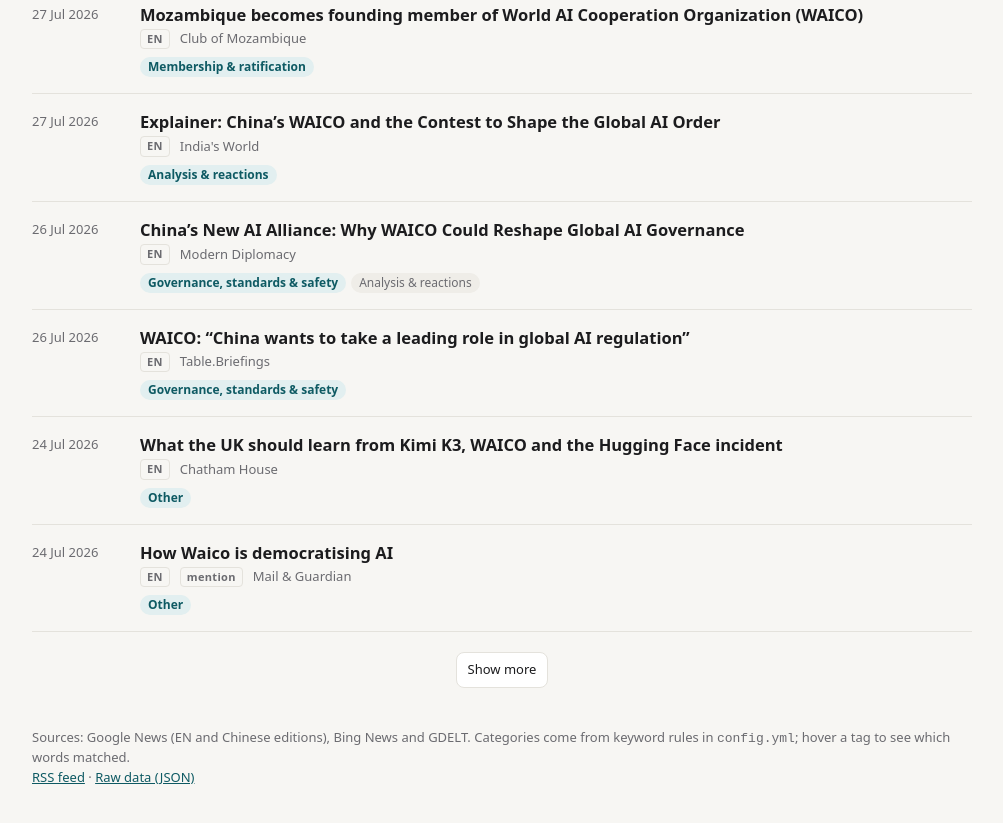
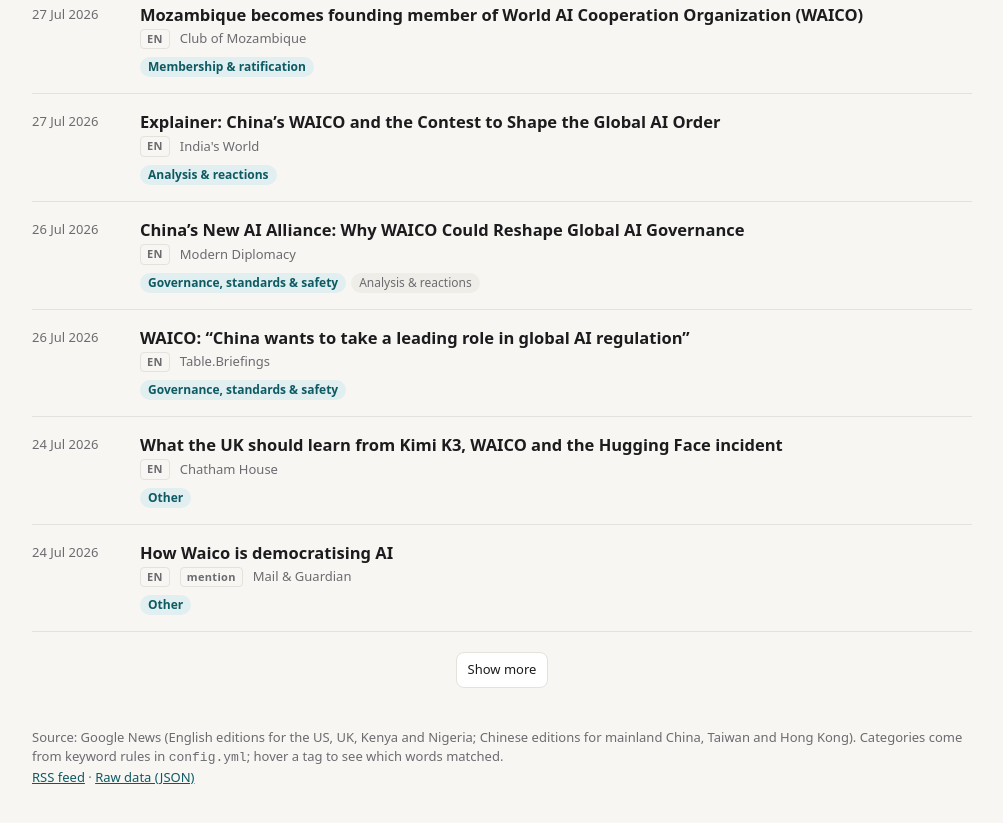
Before and after one commit to alexandrias-archive/waico-tracker, a plain HTML site: page docs/index.html in a window 1280 px wide. Shown: the part 6276-7099 px from the top of the page, without its empty margins (138-1141 px from the left). Drawn offline with Linux system fonts and the light colour scheme.

Commit message:
Switch off Bing and GDELT, which don't answer GitHub's servers
Co-Authored-By: Claude Opus 5.5 <noreply@anthropic.com>
Claude-Session: https://claude.ai/code/session_0189gkP6BbT6HPvZCJQPqZxm

```diff
--- a/docs/index.html
+++ b/docs/index.html
@@ -116,7 +116,7 @@
   <button class="btn more" id="more" hidden>Show more</button>
 
   <footer>
-    Sources: Google News (EN and Chinese editions), Bing News and GDELT.
+    Source: Google News (English editions for the US, UK, Kenya and Nigeria; Chinese editions for mainland China, Taiwan and Hong Kong).
     Categories come from keyword rules in <code>config.yml</code>; hover a tag to see which words matched.
     <br><a href="feed.xml">RSS feed</a> · <a href="items.json">Raw data (JSON)</a>
   </footer>
```
Also changed, not shown: 2 other files.
